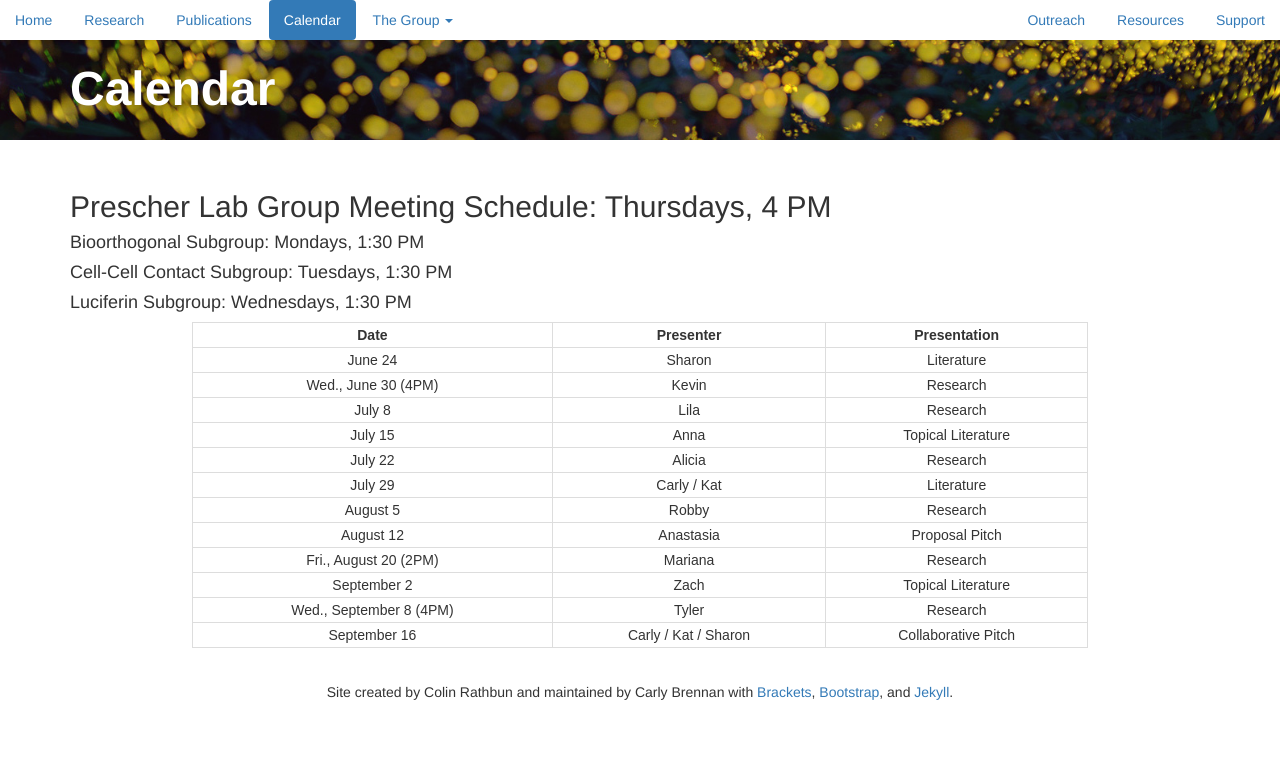
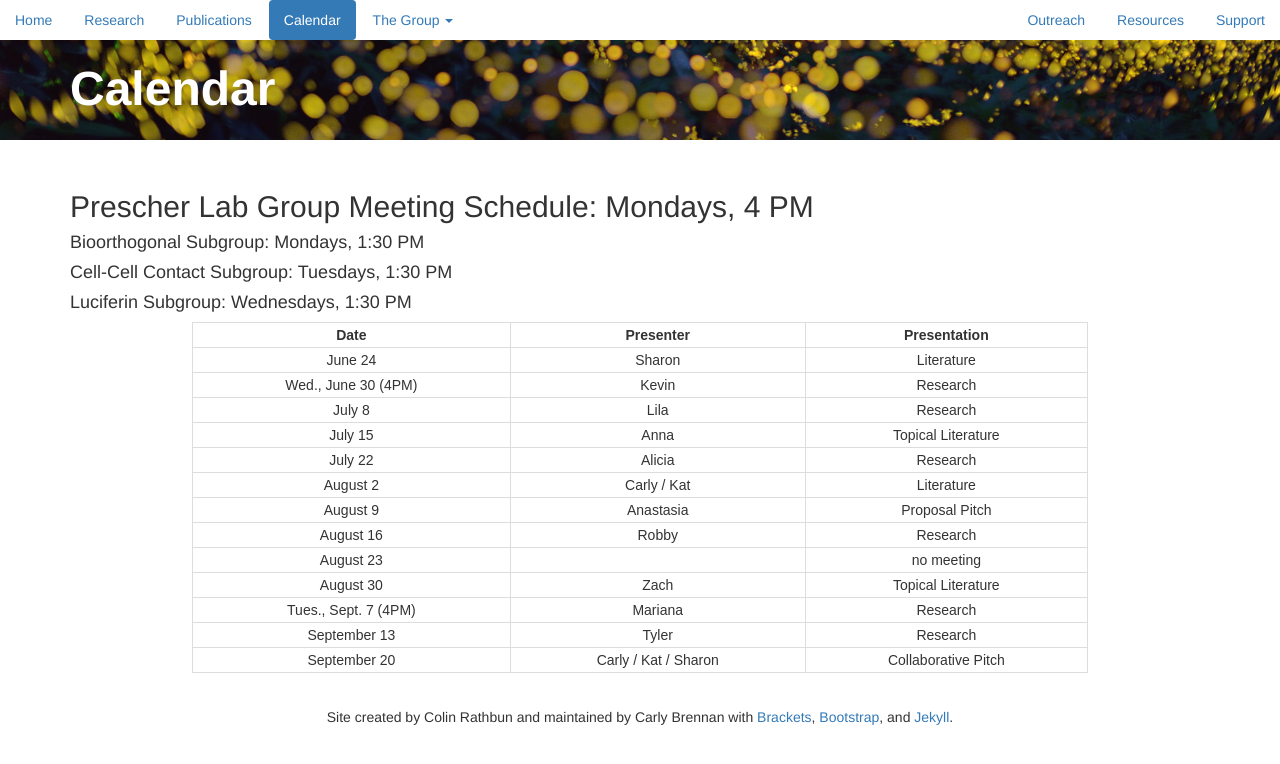
Before and after one commit to c-bun/Prescher-Lab-Site, a Jekyll site: the page built from Calendar.html, in a window 1280 px wide. Shown: the top 764 px of the page. Built offline with Jekyll 4.4.1, drawn with Linux system fonts in a browser that asks for light colours.

Commit message:
PrescherLabSite_August2021_Update1

```diff
--- a/Calendar.html
+++ b/Calendar.html
@@ -24,7 +24,7 @@ padding: 2px;
 </head>
 <body>
 <div class="container">
-    <h2>Prescher Lab Group Meeting Schedule: Thursdays, 4 PM</h2>
+    <h2>Prescher Lab Group Meeting Schedule: Mondays, 4 PM</h2>
     <h4>Bioorthogonal Subgroup: Mondays, 1:30 PM</h4>
     <h4>Cell-Cell Contact Subgroup: Tuesdays, 1:30 PM</h4>
     <h4>Luciferin Subgroup: Wednesdays, 1:30 PM</h4>
@@ -38,16 +38,17 @@ padding: 2px;
  <th title="Field #3">Presentation</th>
  </tr></thead>
  <tbody><tr>
- <td>June 24 </td><td>Sharon</td><td>Literature</td></tr><tr>
+ <td>June 24</td><td>Sharon</td><td>Literature</td></tr><tr>
  <td>Wed., June 30 (4PM)</td><td>Kevin</td><td>Research</td></tr><tr>
  <td>July 8</td><td>Lila</td><td>Research</td></tr><tr>
  <td>July 15</td><td>Anna</td><td>Topical Literature</td></tr><tr>
  <td>July 22</td><td>Alicia</td><td>Research</td></tr><tr>
- <td>July 29</td><td>Carly / Kat</td><td>Literature</td></tr><tr>
- <td>August 5</td><td>Robby</td><td>Research</td></tr><tr>
- <td>August 12</td><td>Anastasia</td><td>Proposal Pitch</td></tr><tr>
- <td>Fri., August 20 (2PM)</td><td>Mariana</td><td>Research</td></tr><tr>
- <td>September 2</td><td>Zach</td><td>Topical Literature</td></tr><tr>
- <td>Wed., September 8 (4PM)</td><td>Tyler</td><td>Research</td></tr><tr>
- <td>September 16</td><td>Carly / Kat / Sharon</td><td>Collaborative Pitch</td></tr><tr>
+ <td>August 2</td><td>Carly / Kat</td><td>Literature</td></tr><tr>
+ <td>August 9</td><td>Anastasia</td><td>Proposal Pitch</td></tr><tr>
+ <td>August 16</td><td>Robby</td><td>Research</td></tr><tr>
+ <td>August 23</td><td></td><td>no meeting</td></tr><tr>
+ <td>August 30</td><td>Zach</td><td>Topical Literature</td></tr><tr>
+ <td>Tues., Sept. 7 (4PM)</td><td>Mariana</td><td>Research</td></tr><tr>
+ <td>September 13</td><td>Tyler</td><td>Research</td></tr><tr>
+ <td>September 20</td><td>Carly / Kat / Sharon</td><td>Collaborative Pitch</td></tr><tr>
  </tbody></table>
--- a/_data/publications.csv
+++ b/_data/publications.csv
@@ -1,7 +1,9 @@
 number,authors,title,journal,year,volume,pages,note,link
+74,"Ramirez-Corona, B. A.*; Love, A. C.*; Chandrasekaran, S.; Prescher, J. A.; Wunderlich, Z. ",Longitudinal monitoring of individual infection progression in Drosophila melanogaster,BioRxiv,2021,,,Preprint,https://www.biorxiv.org/content/10.1101/2021.08.17.456698v1
+73,"Yao, Z.*; Caldwell, D.*; Love, A. C.*; Kolbaba-Kartchner, B.; Mills, J.; Schnermann, M.; Prescher, J. A.",Coumarin Luciferins and Mutant Luciferases for Robust Multi-component Bioluminescence Imaging,Chem. Sci.,2021,,,In Press. (Originally uploaded to ChemRxiv: https://doi.org/10.26434/chemrxiv.14544630.v1),https://pubs.rsc.org/en/content/articlehtml/2021/sc/d1sc03114g
 72,"Yao, Z.*; Brennan, C. K.*; Scipioni, L.*; Chen, H.; Ng, K.; Digman, M. A.; Prescher, J. A. ",Multicomponent bioluminescence microscopy via phasor analysis,BioRxiv,2021,,,Preprint,https://www.biorxiv.org/content/10.1101/2021.06.18.448905v1
-71,"Brennan, C. K.; Ornelas, M. Y.; Yao, Z. W.; Prescher, J. A. ",Multicomponent Bioluminescence Imaging with Naphthylamino Luciferins,ChemBioChem,2021,,,In Press,https://chemistry-europe.onlinelibrary.wiley.com/doi/abs/10.1002/cbic.202100202
-70,"Love, A. C.; Tran, S. H.; Prescher, J. A. ",Caged Cumate Enables Proximity-Dependent Control Over Gene Expression,ChemBioChem,2021,,,In Press,https://chemistry-europe.onlinelibrary.wiley.com/doi/full/10.1002/cbic.202100158
+71,"Brennan, C. K.; Ornelas, M. Y.; Yao, Z. W.; Prescher, J. A. ",Multicomponent Bioluminescence Imaging with Naphthylamino Luciferins,ChemBioChem,2021,22,2650-2654,,https://chemistry-europe.onlinelibrary.wiley.com/doi/abs/10.1002/cbic.202100202
+70,"Love, A. C.; Tran, S. H.; Prescher, J. A. ",Caged Cumate Enables Proximity-Dependent Control Over Gene Expression,ChemBioChem,2021,22,2440-2448,,https://chemistry-europe.onlinelibrary.wiley.com/doi/full/10.1002/cbic.202100158
 69,"Heiss, T. K.*; Dorn, R. S.*; Prescher, J. A.",Bioorthogonal reactions of triarylphosphines and related analogs,Chem. Rev. ,2021,121,6802-6849,(Invited Article) ,https://pubs.acs.org/doi/10.1021/acs.chemrev.1c00014
 68,"Yao, Z.*; Caldwell, D.*; Love, A. C.*; Kolbaba-Kartchner, B.; Mills, J.; Schnermann, M.; Prescher, J. A.",Coumarin Luciferins and Mutant Luciferases for Robust Multicomponent Bioluminescence Imaging,ChemRxiv,2021,,,Preprint,https://chemrxiv.org/engage/chemrxiv/article-details/60c7586cbdbb8967b7a3ad6c
 67,"Ionkina, A. A.; Balderrama-Gutierrez, G.; Ibanez, K. J.; Phan, S. H. D.; Cortez, A. N.; Mortazavi, A.; Prescher, J. A.",Transcriptome analysis of heterogeneity in mouse model of metastatic breast cancer ,BioRxiv,2021,,,Preprint,https://www.biorxiv.org/content/10.1101/2021.05.04.442511v1
--- a/_posts/2021-01-19-2021-News.markdown
+++ b/_posts/2021-01-19-2021-News.markdown
@@ -3,6 +3,11 @@ layout: post
 title:  "2021 News"
 categories: group_update
 ---
+
+#### July 2021
+- Our collaborative work on longitudinal imaging of infection has been posted on [BioRxiv](https://www.biorxiv.org/content/10.1101/2021.08.17.456698v1). Congrats!
+- Our report on developing coumarin luciferins is now published in [Chem Sci](https://pubs.rsc.org/en/content/articlehtml/2021/sc/d1sc03114g). Congrats Zi and Anna!
+- Undergraduate researchers Justin Kwon and Suha Tanaz join the lab. Welcome!
 
 #### June 2021
 - Sierra defends her thesis! She will be starting her independent career as an Assistant Professor of Chemistry at the Claremont Colleges. Congrats Prof. Dr. Williams, we will miss you!
```
Also changed, not shown: _data/group.csv (+6 -4 lines), images/TOCs/56.png, images/TOCs/73.png (added), images/funding/allen.png (added), images/funding/chan_zuckerberg.png (added), images/funding/wm_keck.png (added), images/group/Kwon_Justin.JPG (added), images/group/Tanaz_Suha.jpg (added).
